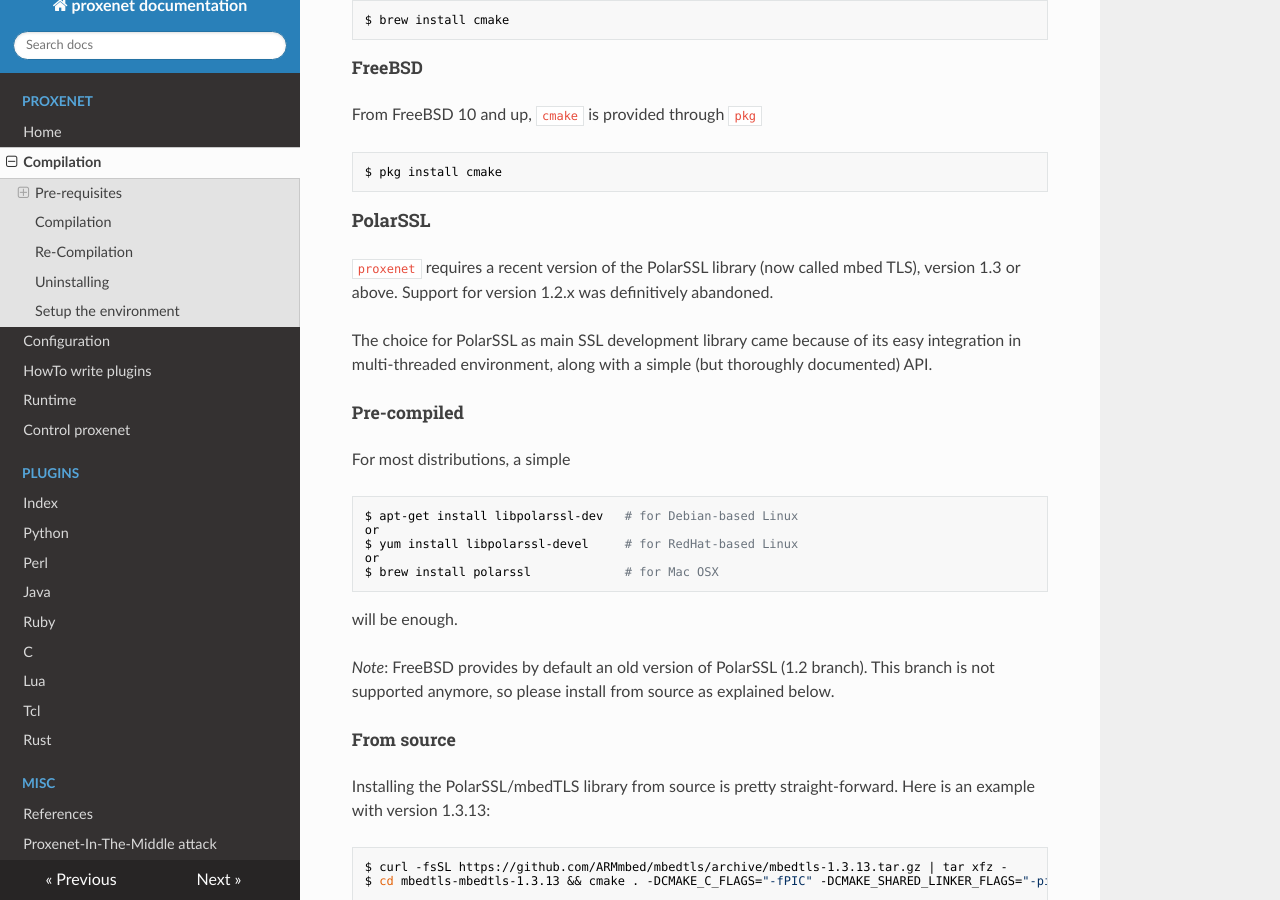
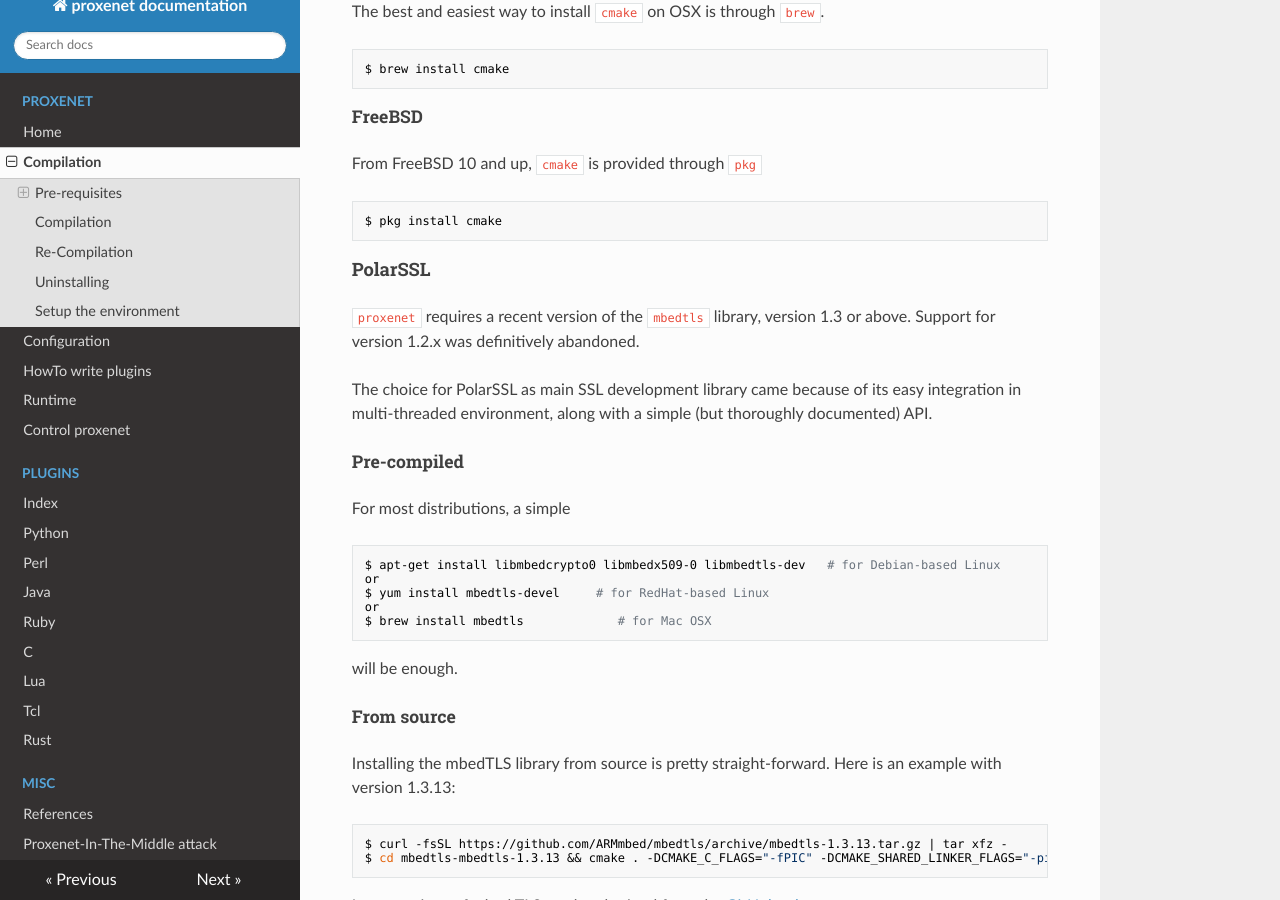
Before and after one commit to hugsy/proxenet, an MkDocs documentation site: the page built from docs/compil.md, in a window 1280 px wide and 900 px high, scrolled down 700 px. Built offline with MkDocs 1.6.1, drawn with Linux system fonts in a browser that asks for light colours; nearby versions of some CDN libraries; old or Windows-style settings are respelled for this version of MkDocs; some of the changed text lies outside the part shown.

````diff
--- a/CMakeLists.txt
+++ b/CMakeLists.txt
@@ -29,7 +29,7 @@
 endif()
 
 set (VERSION_MAJOR 0)
-set (VERSION_MINOR 5)
+set (VERSION_MINOR 4)
 
 set (VERSION "${VERSION_MAJOR}.${VERSION_MINOR}-${VERSION_REL}")
 
--- a/docs/compil.md
+++ b/docs/compil.md
@@ -5,8 +5,9 @@
 `proxenet` requires:
 
 1. `cmake` as a building engine
-2. `polarssl` (now known as mbed TLS) for the SSL library
+2. `mbedtls` > v2.x for the SSL library
 
+*Note*: `proxenet` does not support `polarssl` or  `mbedtls` < 2.0
 
 #### CMake
 
@@ -36,8 +37,8 @@
 ```
 
 #### PolarSSL
-`proxenet` requires a recent version of the PolarSSL library (now called mbed
-TLS), version 1.3 or above. Support for version 1.2.x was definitively
+`proxenet` requires a recent version of the `mbedtls` library,
+version 1.3 or above. Support for version 1.2.x was definitively
 abandoned.
 
 The choice for PolarSSL as main SSL development library came because of its
@@ -48,22 +49,18 @@
 
 For most distributions, a simple
 ```bash
-$ apt-get install libpolarssl-dev   # for Debian-based Linux
+$ apt-get install libmbedcrypto0 libmbedx509-0 libmbedtls-dev   # for Debian-based Linux
 or
-$ yum install libpolarssl-devel     # for RedHat-based Linux
+$ yum install mbedtls-devel     # for RedHat-based Linux
 or
-$ brew install polarssl             # for Mac OSX
+$ brew install mbedtls             # for Mac OSX
 ```
 will be enough.
-
-*Note*: FreeBSD provides by default an old version of PolarSSL (1.2
-branch). This branch is not supported anymore, so please install from source
-as explained below.
 
 
 ##### From source
 
-Installing the PolarSSL/mbedTLS library from source is pretty straight-forward. Here
+Installing the mbedTLS library from source is pretty straight-forward. Here
 is an example with version 1.3.13:
 ``` bash
 $ curl -fsSL https://github.com/ARMmbed/mbedtls/archive/mbedtls-1.3.13.tar.gz | tar xfz -
````
Also changed, not shown: 1 other file.
